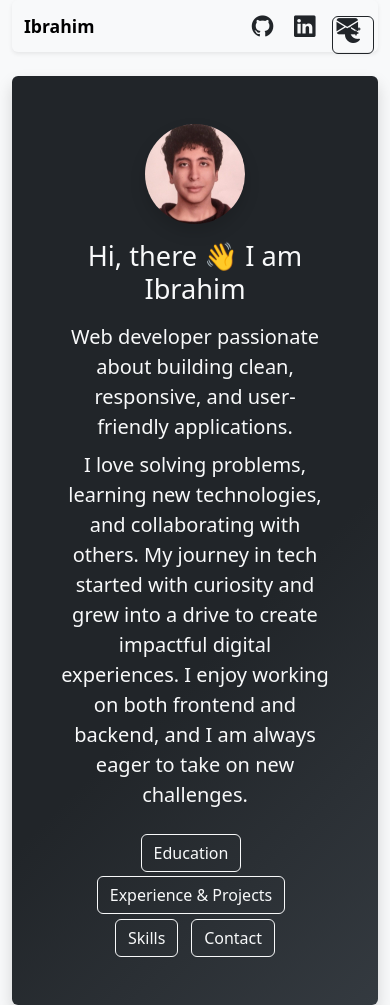
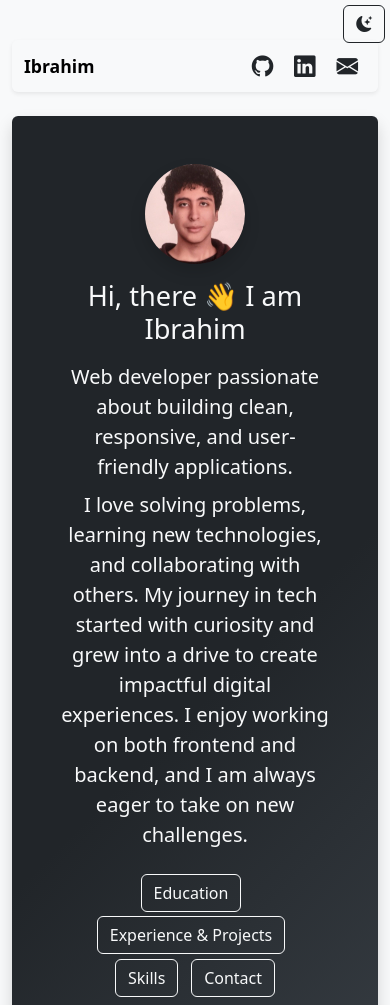
Before and after one commit to ibrahimadel7/my-presonal-portofilo-, a website: page index.html in a window 390 px wide. Shown: the top 1005 px of the page. Drawn offline with nearby package versions, Linux system fonts and the light colour scheme.

Commit message:
overlap fix

```diff
--- a/index.css
+++ b/index.css
@@ -179,6 +179,15 @@ body {
       transform: scale(1.05);
     }
     @media (max-width: 991px) {
+      .mode-toggle {
+        position: absolute;
+        top: 0.5rem;
+        right: 0.5rem;
+        z-index: 1050;
+      }
+      .navbar {
+        margin-top: 2.5rem;
+      }
       .navbar .nav-link, .navbar-brand {
         font-size: 1.1rem !important;
       }
@@ -221,6 +230,15 @@ body {
       }
     }
     @media (max-width: 575px) {
+      .mode-toggle {
+        position: absolute;
+        top: 0.3rem;
+        right: 0.3rem;
+        z-index: 1050;
+      }
+      .navbar {
+        margin-top: 2.5rem;
+      }
       .navbar .ms-auto {
         flex-direction: row;
         flex-wrap: wrap;
--- a/index.html
+++ b/index.html
@@ -128,8 +128,8 @@
     <section id="experience" class="mb-5">
       <h2>Experience</h2>
       <ul class="list-unstyled">
-        <li class="mb-2">💼 Internship at <strong>CIB</strong> – Assisted in developing and testing web applications. Collaborated with a team to deliver client solutions.</li>
-        <li class="mb-2">💼 Internship at <strong>MCIT</strong> – Built projects for clients using HTML, CSS, and JavaScript. Improved user experience and accessibility.</li>
+        <li class="mb-2">💼 Internship at <strong>CIB</strong></li>
+        <li class="mb-2">💼 Internship at <strong>MCIT</strong></li>
       </ul>
     </section>
 
```
